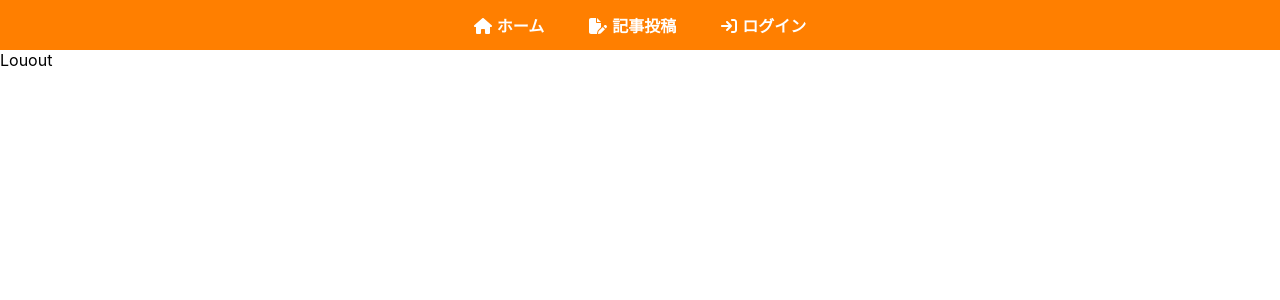
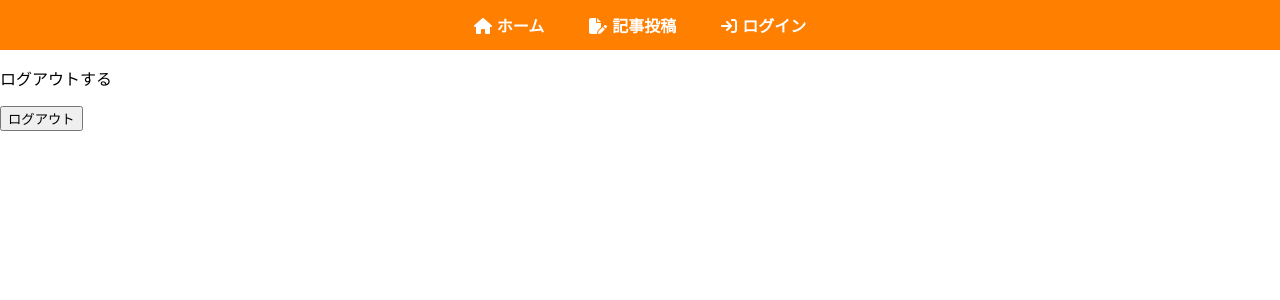
Before and after one commit to mkhkshibata/blog_app, a React (Create React App) app: page /logout in a window 1280 px wide. Shown: the top 300 px of the page. Built offline with nearby package versions, Linux system fonts and the light colour scheme.

Commit message:
ログアウト機能を実装

```diff
--- a/src/App.js
+++ b/src/App.js
@@ -15,12 +15,12 @@
   return (
     <>
       <Router>
-      <Navbar />
+      <Navbar isAuth={isAuth} />
         <Routes>
           <Route path="/" element={<Home />}></Route>
           <Route path="/createpost" element={<CreatePost />}></Route>
           <Route path="/login" element={<Login setIsAuth={setIsAuth} />}></Route>
-          <Route path="/logout" element={<Logout />}></Route>
+          <Route path="/logout" element={<Logout setIsAuth={setIsAuth} />}></Route>
         </Routes>
       </Router>
     </>
--- a/src/components/Login.js
+++ b/src/components/Login.js
@@ -13,7 +13,7 @@
 				localStorage.setItem("isAuth", true);
 				setIsAuth(true);
 
-				//リダイレクト
+				//ホームへリダイレクトする
 				navigate('/');
 
 			})
--- a/src/components/Logout.js
+++ b/src/components/Logout.js
@@ -1,9 +1,31 @@
+import { signOut } from "firebase/auth";
 import React from 'react'
+import { auth } from "../firebase";
+import { useNavigate } from "react-router-dom";
 
-const Louout = () => {
+const Logout = ({ setIsAuth }) => {
+	const navigate = useNavigate();
+	const logout = () => {
+		//ログアウト
+		signOut(auth).then(() => {
+				//ローカルストレージから削除
+				localStorage.clear();
+				setIsAuth(false);
+
+				//ホームへリダイレクトする
+				navigate('/login');
+		})
+		.catch((error) => {
+			console.log(error);
+		})
+	};
+
 	return (
-		<div>Louout</div>
+		<div>
+			<p>ログアウトする</p>
+			<button onClick={logout}>ログアウト</button>
+		</div>
 	)
 }
 
-export default Louout;
+export default Logout;
--- a/src/components/Navbar.js
+++ b/src/components/Navbar.js
@@ -6,7 +6,7 @@
 
 
 
-const Navbar = () => {
+const Navbar = ({ isAuth }) => {
 	return (
 		<nav>
 			<Link to="/">
```
